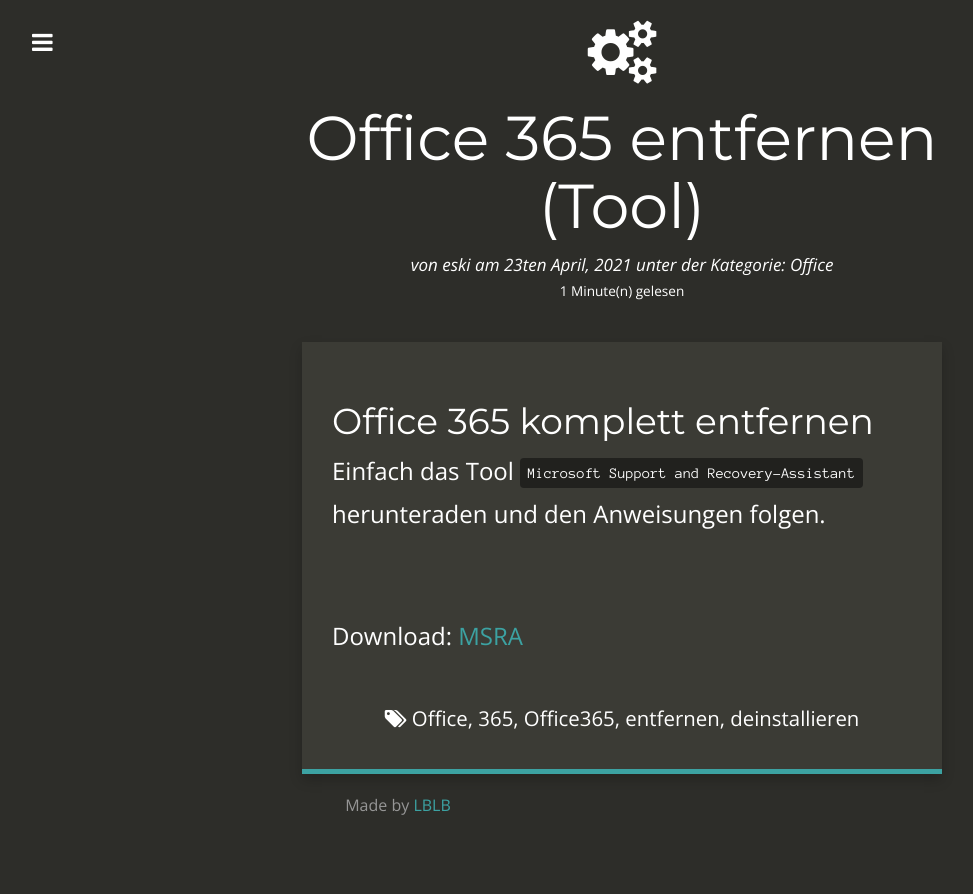
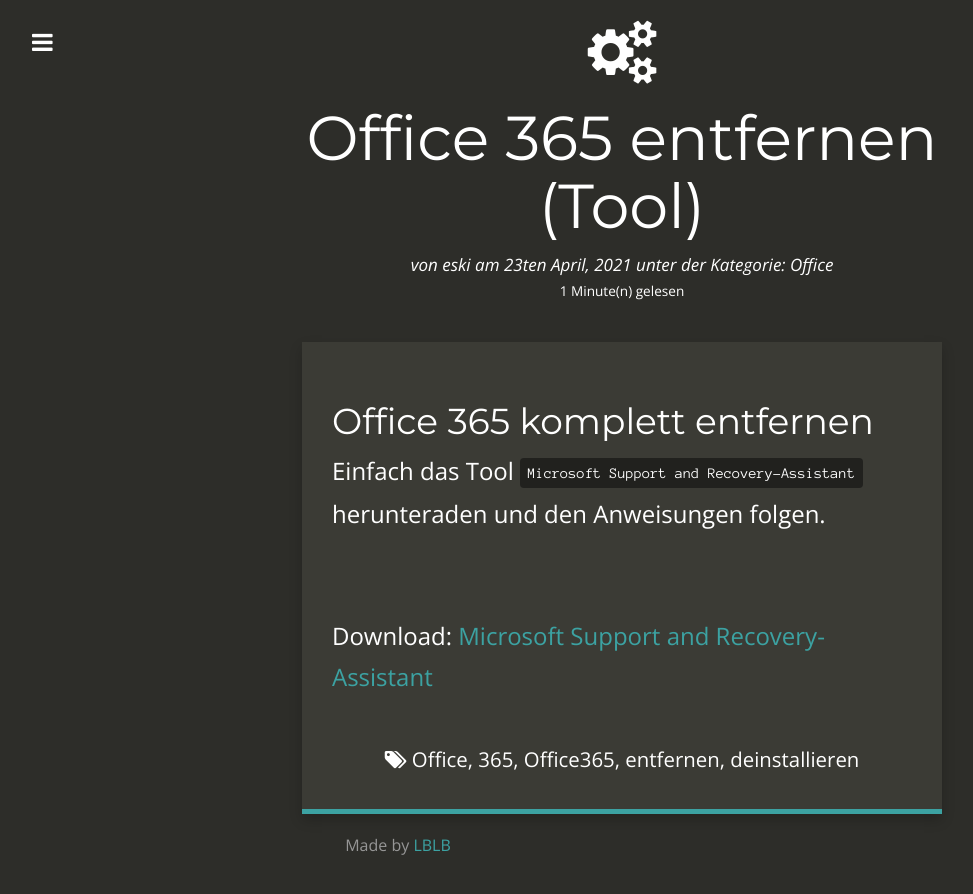
Before and after one commit to eski1337/lblb-it-ffd00, a Jekyll site: the page built from _posts/2021-23-04-Office365_uninstall.md, in a window 1280 px wide. Shown: the top 894 px of the page, without its empty margins (18-991 px from the left). Built offline with Jekyll 4.4.1, drawn with Linux system fonts in a browser that asks for light colours; nearby versions of some CDN libraries; comment, search, counter and statistics services are not loaded.

Commit message:
2021-23-04-Office365_uninstall.md: changed

```diff
--- a/_posts/2021-23-04-Office365_uninstall.md
+++ b/_posts/2021-23-04-Office365_uninstall.md
@@ -18,6 +18,6 @@
 
 Einfach das Tool `Microsoft Support and Recovery-Assistant`  herunteraden und den Anweisungen folgen.
 
-<br>Download: [MSRA][1]
+<br>Download: [Microsoft Support and Recovery-Assistant][1]
 
 [1]: https://aka.ms/SaRA-officeUninstallFromPC
```
